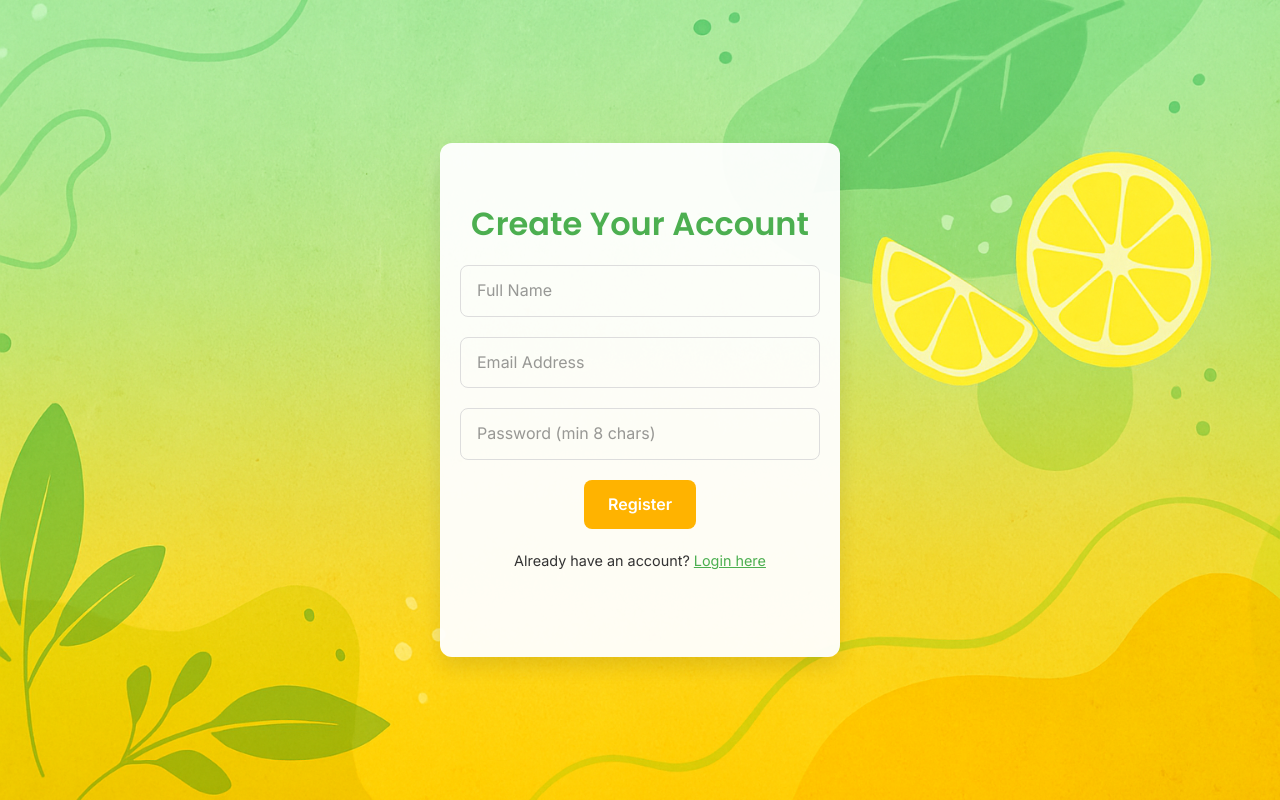
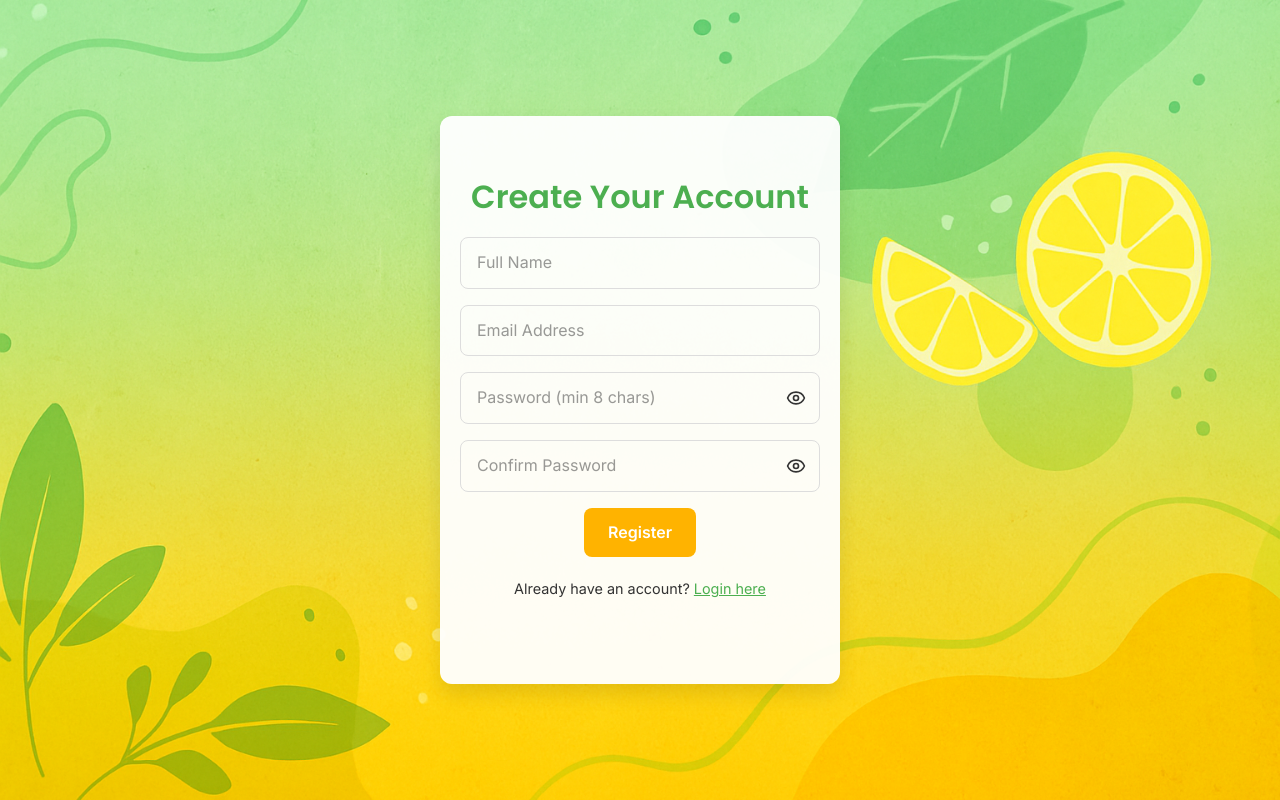
Before and after one commit to praneeth-katuri/plan-your-diet, a React (Vite) app in the folder client/: page /register in a window 1280 px wide. Built offline with nearby package versions, Linux system fonts and the light colour scheme.

Commit message:
feat: Add zod + react-hook-form for form validation
- Used zod for advanced and simplified form validation and submission
- refactor components by removing unnecessary state
- Login page UX enhancements
- Added verify password during registration
- Fixed conflict b/w vanilla CSS and tailwind CSS

```diff
--- a/client/src/components/ProfileEdit.jsx
+++ b/client/src/components/ProfileEdit.jsx
@@ -1,118 +1,198 @@
-import { useState } from "react";
+import { useEffect, useState } from "react";
+import { useForm } from "react-hook-form";
+import { zodResolver } from "@hookform/resolvers/zod";
+import { profileSchema } from "@/schema/profile.schema";
 import { useAuth } from "@/context/AuthContext";
 import api from "@/api/axios";
 import Spinner from "./Spinner";
+import toast from "react-hot-toast";
 
 const ProfileEdit = () => {
   const { user, setUser } = useAuth();
-  const allergies = user.allergies?.join(", ");
-  const [form, setForm] = useState({ ...user, allergies });
   const [loading, setLoading] = useState(false);
 
-  const handleChange = (e) => {
-    const { name, value, type } = e.target;
-    setForm({
-      ...form,
-      [name]: type === "number" ? (value === "" ? "" : Number(value)) : value,
+  const {
+    register,
+    handleSubmit,
+    reset,
+    formState: { errors },
+  } = useForm({
+    resolver: zodResolver(profileSchema),
   });
+
+  useEffect(() => {
+    if (user) {
+      reset({
+        ...user,
+        allergies: user.allergies?.join(", ") || "",
+      });
+    }
+  }, [user, reset]);
+
+  const onSubmit = async (formData) => {
+    try {
+      setLoading(true);
+      await api.put("/user/me", formData);
+      setUser(formData);
+      toast.success("Profile Updated Succesfully");
+    } catch (err) {
+      console.error("Form submit failed", err?.message);
+      reset({
+        ...user,
+        allergies: user.allergies?.join(", ") || "",
+      });
+    } finally {
+      setLoading(false);
+    }
   };
 
-  const handleSubmit = async (e) => {
-    e.preventDefault();
-    const allergiesArray = form.allergies
-      ?.split(",")
-      .map((allergy) => allergy.trim())
-      .filter(Boolean);
-
-    try {
-      setLoading(true);
-      await api.put("/user/me", {
-        ...form,
-        age: parseInt(form.age),
-        height: parseInt(form.height),
-        weight: parseInt(form.weight),
-        allergies: allergiesArray,
-      });
-      setUser({ ...form, allergies: allergiesArray });
-      setLoading(false);
-    } catch (error) {
-      console.warn(error?.message);
-      alert("Failed to save Profile, Please retry again.");
-    }
-  };
   if (loading) return <Spinner />;
 
   return (
-    <div className="max-w-md mx-auto mt-10 p-6 bg-white shadow rounded">
-      <h2 className="text-2xl font-bold mb-4 text-center">Edit Profile</h2>
-      <form className="space-y-4" onSubmit={handleSubmit}>
-        {["age", "height", "weight"].map((field) => (
+    <div className="max-w-4xl mx-auto mt-10 p-8 bg-white shadow-lg rounded-2xl border border-gray-100">
+      <h2 className="text-3xl font-semibold mb-8 text-center text-green-700">
+        Edit Profile
+      </h2>
+
+      <form
+        className="grid grid-cols-1 md:grid-cols-2 gap-x-6 gap-y-4"
+        onSubmit={handleSubmit(onSubmit)}
+      >
+        {["name", "age", "height", "weight"].map((field) => {
+          const isHeight = field === "height";
+          const isWeight = field === "weight";
+          return (
+            <div key={field} className="flex flex-col gap-1">
+              <label
+                htmlFor={field}
+                className="ml-2 text-sm font-semibold text-gray-600"
+              >
+                {field.charAt(0).toUpperCase() + field.slice(1)}
+                {isHeight ? " (in cm)" : isWeight ? " (in kg)" : ""}
+              </label>
               <input
-            key={field}
-            name={field}
-            type="number"
-            placeholder={field.charAt(0).toUpperCase() + field.slice(1)}
-            value={form[field]}
-            onChange={handleChange}
-            required
-            className="w-full border p-2 rounded"
+                id={field}
+                type="text"
+                placeholder={`Enter ${field}`}
+                className="w-full border border-gray-300 rounded-md px-4 py-2 placeholder:text-gray-400 focus:outline-none focus:ring-2 focus:ring-green-500"
+                {...register(field)}
               />
-        ))}
+              {errors[field] && (
+                <p className="text-sm text-red-500 italic tracking-wide">
+                  {errors[field].message}
+                </p>
+              )}
+            </div>
+          );
+        })}
 
+        {/* Gender */}
+        <div className="flex flex-col gap-1">
+          <label
+            htmlFor="gender"
+            className="ml-2 text-sm font-semibold text-gray-600"
+          >
+            Gender
+          </label>
           <select
-          name="gender"
-          value={form.gender}
-          onChange={handleChange}
-          className="w-full border p-2 rounded"
+            id="gender"
+            className="w-full border border-gray-300 rounded-md px-4 py-2 focus:outline-none focus:ring-2 focus:ring-green-500"
+            {...register("gender")}
           >
             <option value="">Select Gender</option>
             <option value="male">Male</option>
             <option value="female">Female</option>
             <option value="other">Other</option>
           </select>
+          {errors.gender && (
+            <p className="text-sm text-red-500 italic tracking-wide">
+              {errors.gender.message}
+            </p>
+          )}
+        </div>
 
+        {/* Goal */}
+        <div className="flex flex-col gap-1">
+          <label
+            htmlFor="goal"
+            className="ml-2 text-sm font-semibold text-gray-600"
+          >
+            Goal
+          </label>
           <select
-          name="goal"
-          value={form.goal}
-          onChange={handleChange}
-          required
-          className="w-full border p-2 rounded"
+            id="goal"
+            className="w-full border border-gray-300 rounded-md px-4 py-2 focus:outline-none focus:ring-2 focus:ring-green-500"
+            {...register("goal")}
           >
             <option value="">Select Goal</option>
             <option value="fat-loss">Fat Loss</option>
             <option value="muscle-gain">Muscle Gain</option>
             <option value="maintenance">Maintenance</option>
           </select>
+          {errors.goal && (
+            <p className="text-sm text-red-500 italic tracking-wide">
+              {errors.goal.message}
+            </p>
+          )}
+        </div>
 
+        {/* Diet Type */}
+        <div className="flex flex-col gap-1">
+          <label
+            htmlFor="dietType"
+            className="ml-2 text-sm font-semibold text-gray-600"
+          >
+            Diet Type
+          </label>
           <select
-          name="dietType"
-          value={form.dietType}
-          onChange={handleChange}
-          required
-          className="w-full border p-2 rounded"
+            id="dietType"
+            className="w-full border border-gray-300 rounded-md px-4 py-2 focus:outline-none focus:ring-2 focus:ring-green-500"
+            {...register("dietType")}
           >
-          <option value="">Select Diet Plan</option>
+            <option value="">Select Diet Type</option>
             <option value="veg">Vegetarian</option>
             <option value="non-veg">Non-Vegetarian</option>
             <option value="keto">Keto</option>
             <option value="paleo">Paleo</option>
           </select>
+          {errors.dietType && (
+            <p className="text-sm text-red-500 italic tracking-wide">
+              {errors.dietType.message}
+            </p>
+          )}
+        </div>
 
+        {/* Allergies (full-width) */}
+        <div className="flex flex-col gap-1 md:col-span-2">
+          <label
+            htmlFor="allergies"
+            className="ml-2 text-sm font-semibold text-gray-600"
+          >
+            Allergies (comma-separated)
+          </label>
           <input
+            id="allergies"
             type="text"
-          name="allergies"
-          placeholder="Allergies (comma-separated)"
-          value={form.allergies}
-          onChange={handleChange}
-          className="w-full border p-2 rounded"
+            placeholder="e.g. milk, peanuts"
+            className="w-full border border-gray-300 rounded-md px-4 py-2 placeholder:text-gray-400 focus:outline-none focus:ring-2 focus:ring-green-500"
+            {...register("allergies")}
           />
+          {errors.allergies && (
+            <p className="text-sm text-red-500 italic tracking-wide">
+              {errors.allergies.message}
+            </p>
+          )}
+        </div>
 
+        {/* Submit (full-width) */}
+        <div className="md:col-span-2">
           <button
             type="submit"
-          className="w-full bg-green-600 text-white py-2 rounded hover:bg-green-700"
+            className="w-full bg-green-600 text-white font-medium py-2 rounded-md hover:bg-green-700 transition-colors duration-200 focus:outline-none focus:ring-2 focus:ring-green-500"
           >
             Save Changes
           </button>
+        </div>
       </form>
     </div>
   );
--- a/client/src/pages/AuthPages.css
+++ b/client/src/pages/AuthPages.css
@@ -29,7 +29,7 @@
 .auth-section form input {
   width: 100%;
   padding: 12px 16px;
-  margin-bottom: 20px;
+  /* margin-bottom: 20px;    */
   border: 1px solid #ddd;
   border-radius: 8px;
   font-size: 1rem;
@@ -82,3 +82,54 @@
 .role-toggle span {
   padding: 0 1rem;
 }
+
+.input-wrapper {
+  position: relative;
+}
+
+.input-wrapper input {
+  padding-right: 48px;
+}
+
+.input-wrapper .toggle-icon {
+  position: absolute;
+  top: 50%;
+  right: 14px;
+  transform: translateY(-50%);
+  cursor: pointer;
+  line-height: 0;
+  display: flex;
+  align-items: center;
+  justify-content: center;
+}
+
+.error-text {
+  color: rgb(204, 87, 87);
+  /* background-color: red; */
+  font-size: 0.875rem;
+  margin-top: -16px;
+  margin-bottom: 1rem;
+  text-align: left;
+  padding-left: 8px;
+}
+
+.back-home-link {
+  position: absolute;
+  top: 20px;
+  left: 20px;
+  display: flex;
+  align-items: center;
+  font-size: 0.95rem;
+  font-weight: 500;
+  background: rgba(255, 255, 255, 0.85);
+  padding: 6px 12px;
+  border-radius: 8px;
+  color: #4caf50;
+  text-decoration: none;
+  box-shadow: 0 1px 3px rgba(0, 0, 0, 0.1);
+  transition: background 0.2s;
+}
+
+.back-home-link:hover {
+  background: rgba(255, 255, 255, 1);
+}
--- a/client/src/pages/ForgotPasswordPage.jsx
+++ b/client/src/pages/ForgotPasswordPage.jsx
@@ -1,6 +1,7 @@
 import { Link } from "react-router-dom";
 import "./AuthPages.css";
 import ForgotBg from "../assets/images/auth_bg.png";
+import { ArrowLeft } from "lucide-react";
 
 const ForgotPasswordPage = () => {
   const handleSubmit = async (e) => {
@@ -12,6 +13,11 @@ const ForgotPasswordPage = () => {
       className="auth-section"
       style={{ backgroundImage: `url(${ForgotBg})` }}
     >
+      {/* Back Link in Top Left */}
+      <Link to="/" className="back-home-link">
+        <ArrowLeft size={18} className="mr-1" />
+        Home
+      </Link>
       <div className="auth-overlay">
         <div className="auth-card">
           <h1>Forgot Password?</h1>
@@ -20,7 +26,12 @@ const ForgotPasswordPage = () => {
             your password.
           </p>
           <form onSubmit={handleSubmit}>
-            <input type="email" placeholder="Email Address" required />
+            <input
+              type="email"
+              placeholder="Email Address"
+              className="mb-4"
+              required
+            />
             <button type="submit" className="btn btn-primary">
               Send Reset Link
             </button>
--- a/client/src/pages/LoginPage.jsx
+++ b/client/src/pages/LoginPage.jsx
@@ -2,6 +2,7 @@ import { useAuth } from "@/context/AuthContext";
 import { useState } from "react";
 import { Link, Navigate, useNavigate } from "react-router-dom";
 import Spinner from "@/components/Spinner";
+import { Eye, EyeOff } from "lucide-react";
 import "./AuthPages.css";
 import LoginBg from "../assets/images/auth_bg.png";
 
@@ -9,6 +10,7 @@ const LoginPage = () => {
   const { login, isAuthenticated } = useAuth();
   const [email, setEmail] = useState("");
   const [password, setPassword] = useState("");
+  const [showPassword, setShowPassword] = useState(false);
   const navigate = useNavigate();
 
   if (isAuthenticated) return <Navigate to="/" />;
@@ -38,19 +40,31 @@ const LoginPage = () => {
               value={email}
               onChange={(e) => setEmail(e.target.value)}
               placeholder="Email Address"
+              className="mb-6"
               required
             />
+
+            {/* Password Field with Show/Hide */}
+            <div className="input-wrapper mb-6">
               <input
-              type="password"
+                type={showPassword ? "text" : "password"}
                 value={password}
                 onChange={(e) => setPassword(e.target.value)}
                 placeholder="Password"
                 required
               />
+              <div
+                className="toggle-icon"
+                onClick={() => setShowPassword((prev) => !prev)}
+              >
+                {showPassword ? <EyeOff size={20} /> : <Eye size={20} />}
+              </div>
+            </div>
 
             <button type="submit" className="btn btn-primary">
               Login
             </button>
+
             <p className="forgot-link">
               <Link to="/forgot-password">Forgot Password?</Link>
             </p>
--- a/client/src/pages/RegisterPage.jsx
+++ b/client/src/pages/RegisterPage.jsx
@@ -1,33 +1,41 @@
 import { useState } from "react";
 import { Link, Navigate } from "react-router-dom";
+import { useForm } from "react-hook-form";
+import { zodResolver } from "@hookform/resolvers/zod";
+import { registerSchema } from "@/schema/profile.schema";
 import { useAuth } from "@/context/AuthContext";
 import api from "@/api/axios";
+import { Eye, EyeOff } from "lucide-react";
 import "./AuthPages.css";
 import RegisterBg from "../assets/images/auth_bg.png";
 
 const RegisterPage = () => {
   const { isAuthenticated } = useAuth();
-  const [formData, setFormData] = useState({
-    name: "",
-    email: "",
-    password: "",
+
+  const [showPassword, setShowPassword] = useState(false);
+  const [showVerifyPassword, setShowVerifyPassword] = useState(false);
+  const [userExist, setUserExist] = useState(false);
+  const [registered, setRegistered] = useState(false);
+
+  const {
+    register,
+    handleSubmit,
+    reset,
+    formState: { errors },
+  } = useForm({
+    resolver: zodResolver(registerSchema),
   });
-  const handleSubmit = async (e) => {
-    e.preventDefault();
+
+  const onSubmit = async (data) => {
     try {
-      const res = await api.post("/auth/register", formData);
-      console.log("success", res.data);
-    } catch (error) {
-      console.log("Error:", error.response?.message);
+      await api.post("/auth/register", data);
+      setRegistered(true);
+    } catch (err) {
+      console.error("Error:", err.response?.data?.message || err.message);
+      if (err.status === 409) setUserExist(true);
+    } finally {
+      reset();
     }
-  };
-
-  const handleChange = (e) => {
-    const { name, value } = e.target;
-    setFormData({
-      ...formData,
-      [name]: value,
-    });
   };
 
   if (isAuthenticated) return <Navigate to="/diet" />;
@@ -40,30 +48,78 @@ const RegisterPage = () => {
       <div className="auth-overlay">
         <div className="auth-card">
           <h1>Create Your Account</h1>
+          {userExist && (
+            <p className="bg-red-400 rounded-xs text-amber-50">
+              User already exists, please login!!
+            </p>
+          )}
 
-          <form onSubmit={handleSubmit}>
-            <input type="text" name="name" placeholder="Full Name" required />
+          {registered && (
+            <p className="bg-green-400 rounded-xs text-amber-50">
+              Succesfully registered, please login!!
+            </p>
+          )}
+          <form onSubmit={handleSubmit(onSubmit)}>
+            {/* Full Name */}
             <input
-              type="email"
-              name="email"
-              value={formData.email}
+              type="text"
+              placeholder="Full Name"
+              {...register("name")}
+              className="mb-4"
+            />
+            {errors.name && <p className="error-text">{errors.name.message}</p>}
+
+            {/* Email */}
+            <input
+              type="text"
+              className="mb-4"
               placeholder="Email Address"
-              onChange={handleChange}
-              required
+              {...register("email")}
             />
-            <input
-              type="password"
-              name="password"
-              value={formData.password}
-              placeholder="Password (min 8 chars)"
-              onChange={handleChange}
-              minLength="8"
-              required
-            />
+            {errors.email && (
+              <p className="error-text">{errors.email.message}</p>
+            )}
+
+            {/* Password */}
+            <div className="input-wrapper mb-4">
+              <input
+                type={showPassword ? "text" : "password"}
+                placeholder="Password (min 8 chars)"
+                {...register("password")}
+              />
+              <div
+                className="toggle-icon"
+                onClick={() => setShowPassword((prev) => !prev)}
+              >
+                {showPassword ? <EyeOff size={20} /> : <Eye size={20} />}
+              </div>
+            </div>
+            {errors.password && (
+              <p className="error-text">{errors.password.message}</p>
+            )}
+
+            {/* Confirm Password */}
+            <div className="input-wrapper mb-4">
+              <input
+                type={showVerifyPassword ? "text" : "password"}
+                placeholder="Confirm Password"
+                {...register("verifyPassword")}
+              />
+              <div
+                className="toggle-icon"
+                onClick={() => setShowVerifyPassword((prev) => !prev)}
+              >
+                {showVerifyPassword ? <EyeOff size={20} /> : <Eye size={20} />}
+              </div>
+            </div>
+            {errors.verifyPassword && (
+              <p className="error-text">{errors.verifyPassword.message}</p>
+            )}
 
             <button type="submit" className="btn btn-primary">
               Register
             </button>
+
             <p className="small-text">
               Already have an account? <Link to="/login">Login here</Link>
             </p>
--- /dev/null
+++ b/client/src/schema/profile.schema.js
@@ -0,0 +1,67 @@
+import { z } from "zod";
+
+const profileSchema = z.object({
+  name: z
+    .string({
+      required_error: "Enter your name",
+    })
+    .min(1, "Name is required"),
+  email: z
+    .string({
+      required_error: "Email is required",
+    })
+    .email("Invalid email address"),
+  height: z.coerce
+    .number({
+      required_error: "Height is required",
+      invalid_type_error: "Height must be a number",
+    })
+    .min(50, "Height must be atleast 50 cm")
+    .max(300, "Height must be atmost 300 cm"),
+  weight: z.coerce
+    .number({
+      required_error: "Weight is required",
+      invalid_type_error: "Weight must be a number",
+    })
+    .min(30, "Weight must be greater than 30")
+    .max(300, "Enter a valid weight"),
+  age: z.coerce
+    .number({
+      required_error: "Age is required",
+      invalid_type_error: "Age must be a number",
+    })
+    .min(1, "Age must be greater than 0")
+    .max(100, "Enter a valid age"),
+  gender: z.enum(["male", "female", "other"], {
+    errorMap: () => ({ message: "Select a gender" }),
+  }),
+  goal: z.enum(["fat-loss", "muscle-gain", "maintenance"], {
+    errorMap: () => ({ message: "Choose a goal" }),
+  }),
+  dietType: z.enum(["veg", "non-veg", "keto", "paleo"], {
+    errorMap: () => ({ message: "Choose a Diet type" }),
+  }),
+  allergies: z
+    .string()
+    .optional()
+    .transform((val) =>
+      val
+        ?.split(",")
+        .map((s) => s.trim())
+        .filter(Boolean)
+    ),
+});
+
+const registerSchema = z
+  .object({
+    name: z.string().min(1, "Name is required"),
+    email: z.string().email("Invalid email"),
+    password: z.string().min(8, "At least 8 characters"),
+    verifyPassword: z.string(),
+  })
+  .refine((data) => data.password === data.verifyPassword, {
+    path: ["verifyPassword"],
+    message: "Passwords do not match",
+  });
+
+export { profileSchema, registerSchema };
```
Lines whose indentation alone changed are shown as unchanged.
